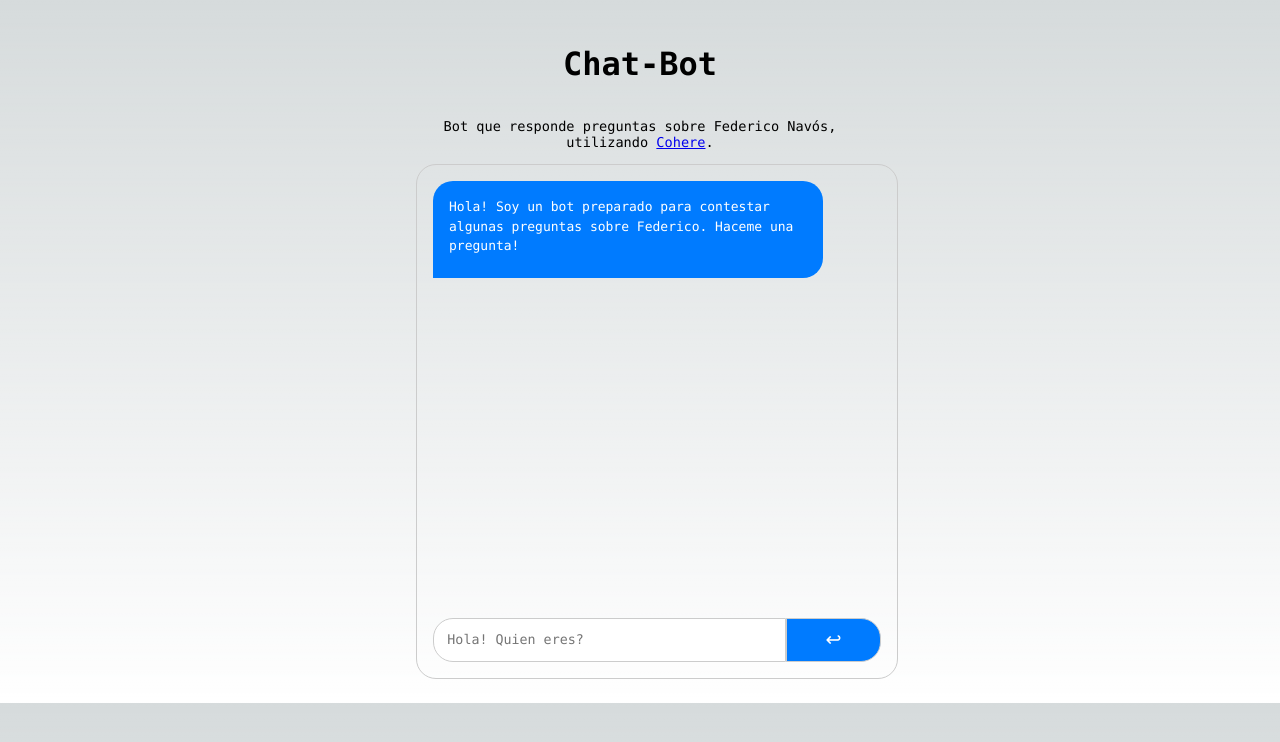
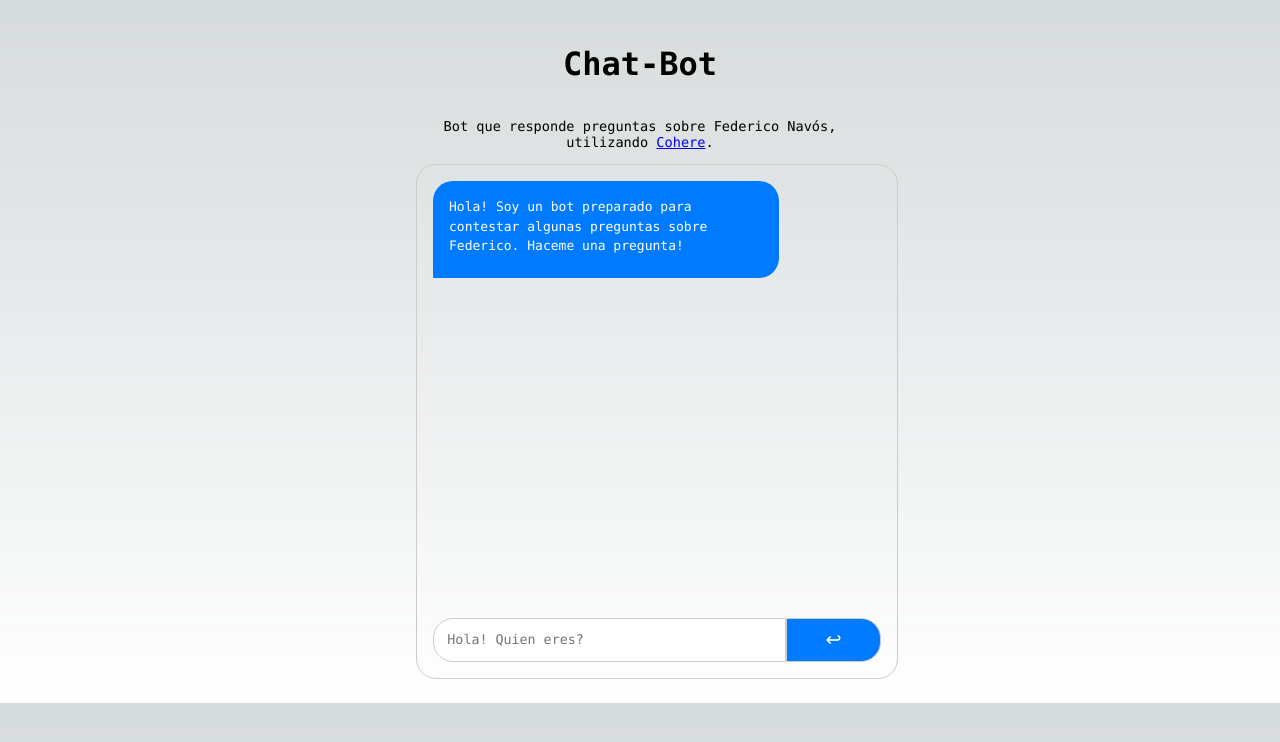
Before and after one commit to fedenavos/chat-bot, a Next.js app: page / in a window 1280 px wide. Shown: the top 742 px of the page. Built offline with nearby package versions, Linux system fonts and the light colour scheme.

Commit message:
Modify message style

```diff
--- a/styles/Chat.module.css
+++ b/styles/Chat.module.css
@@ -48,7 +48,7 @@
 
 .message {
     padding: 1em;
-    width: 80%;
+    max-width: 70%;
     color: white;
     border-radius: 20px;
 }
```
